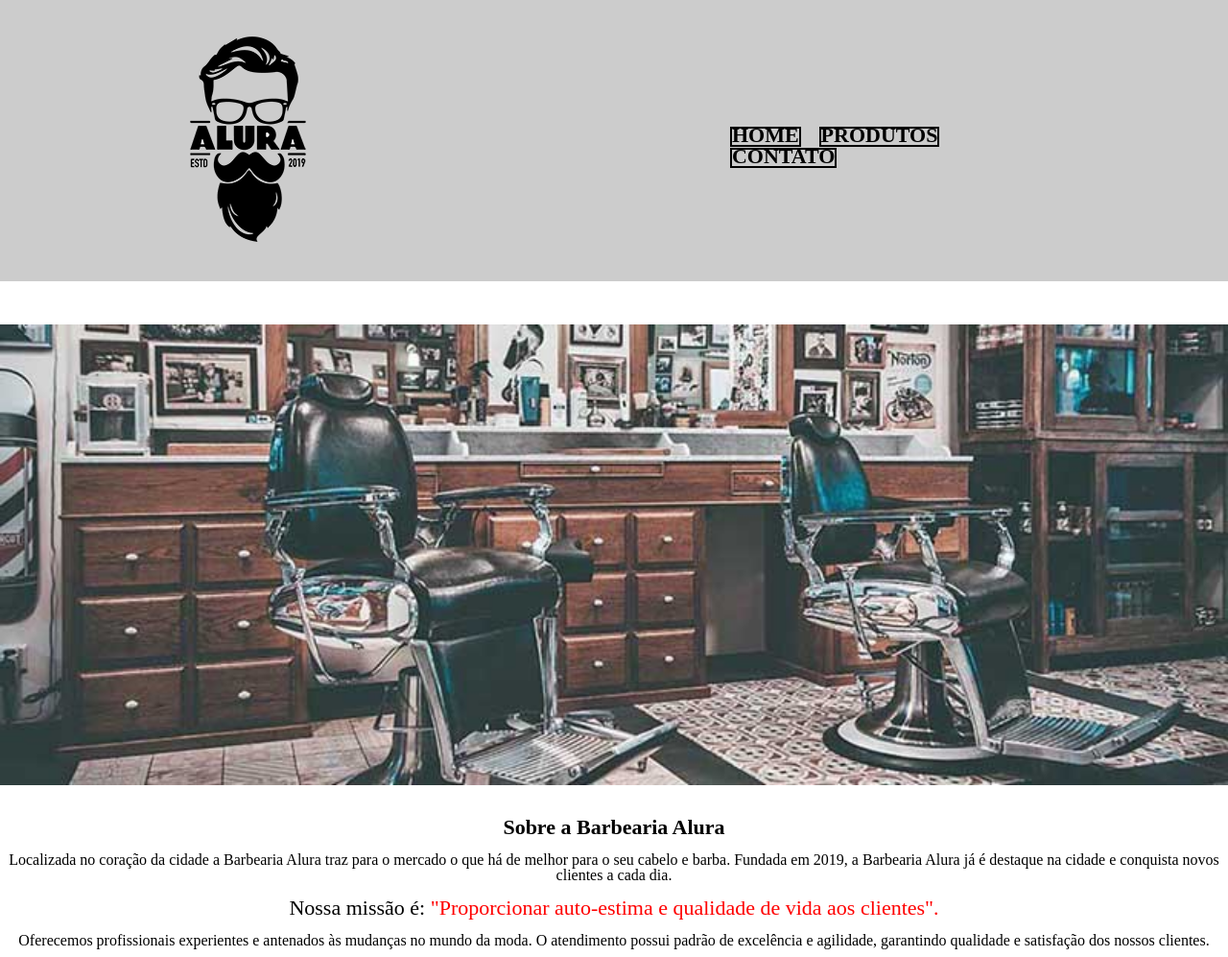
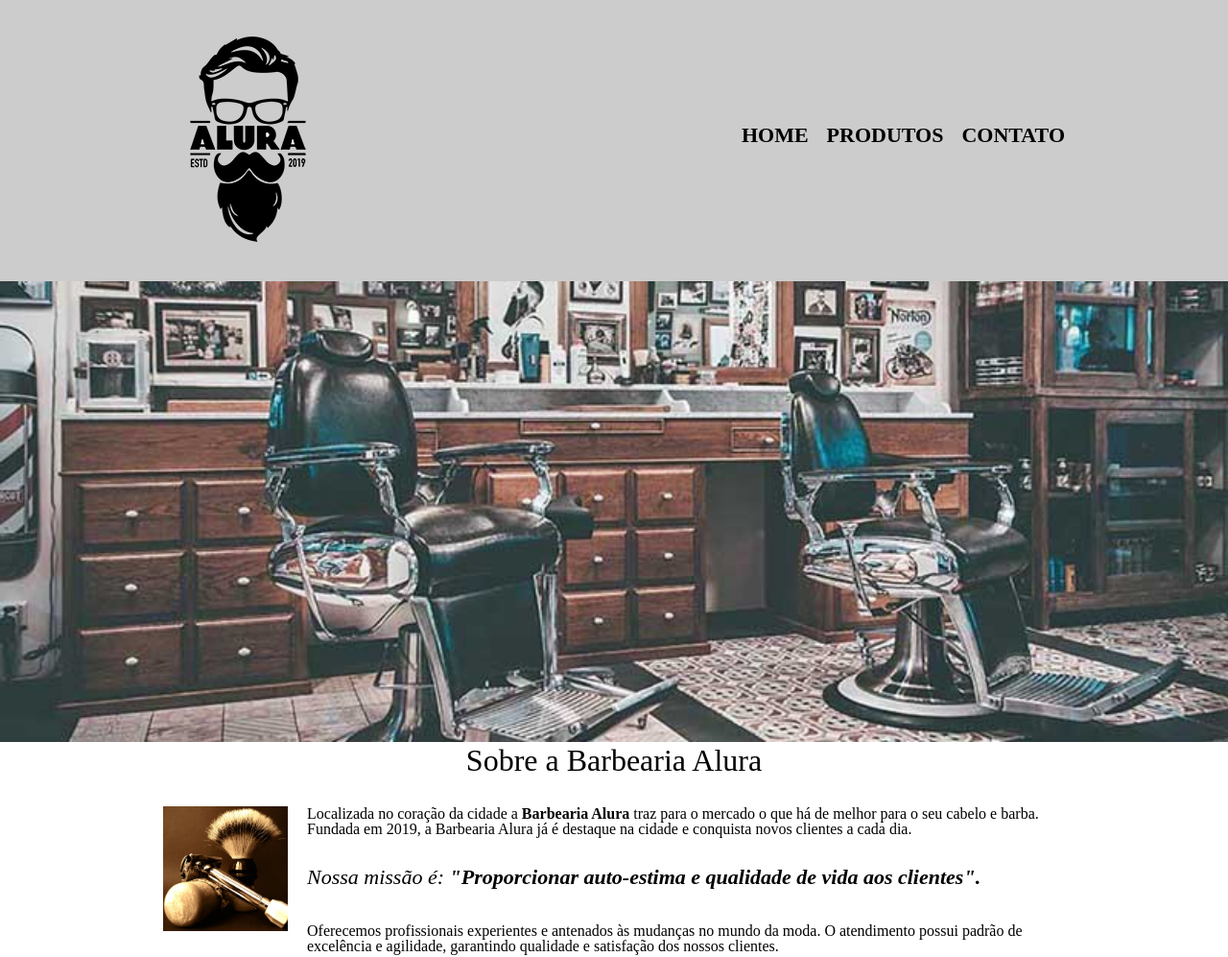
Before and after one commit to luccasadriano/alura-barbershop, a plain HTML site: page src/index.html in a window 1280 px wide. Shown: the top 997 px of the page at 96% size. Drawn offline with Linux system fonts and the light colour scheme.

Commit message:
HTML and CSS# part 4: advancing in CSS

```diff
--- a/src/css/style-home.css
+++ b/src/css/style-home.css
@@ -15,20 +15,13 @@ nav {
     right: 0;
 }
 
-nav ul {
-    display: inline;
-    /* padding-right: 50%;
-    padding-left: 50%; */
-}
-
-.navLi {
+nav li {
     display: inline;
     margin: 0 0 0 15px;
-    border: 2px solid #000000;
 }
 
 nav a {
-    display: inline;
+    /* display: inline; */
     text-transform: uppercase;
     color: #000000;
     font-weight: bold;
@@ -41,45 +34,44 @@ nav a:hover {
     text-decoration: underline;
 }
 
-
-/* main {
+main {
     width: 940px;
     margin: 0 auto;
-} */
-
-.principal {
-    background: #FFFFFF;
-    margin: 0 auto;
-    padding: 30px 0;
 }
 
-#banner {
+.banner {
     width: 100%;
-    margin: 0 auto;
-    padding-top: 15px;
-    padding-bottom: 15px;
 }
 
-.titulo-centralizado {
-    font-size: 22px;
-    font-weight: bold;
+.titulo-principal {
     text-align: center;
-    padding-top: 15px;
-    padding-bottom: 15px;
+    font-size: 2em;
+    margin: 0 0 1em;
+    clear: left;
 }
 
-p {
-    text-align: center;
+.principal p {
+    margin: 0 0 1em;
 }
 
-#missao {
+.principal strong {
+    font-weight: bold;
+}
+
+.principal em {
+    font-style: italic;
+}
+
+.utensilios {
+    width: 130px;
+    float: left;
+    margin: 0 20px 20px 0;
+}
+
+.missao {
     font-size: 22px;
     padding-top: 15px;
     padding-bottom: 15px;
-}
-
-em strong {
-    color: #FF0000;
 }
 
 .beneficios {
@@ -89,7 +81,7 @@ em strong {
     display: inline-block;
 }
 
-ul {
+.item {
     display: inline-block;
     vertical-align: top;
     width: 20%;
@@ -101,7 +93,7 @@ ul {
 }
 
 #imgBeneficios {
-    width: 50%;
+    width: 60%;
 }
 
 footer {
--- a/src/css/style.css
+++ b/src/css/style.css
@@ -18,7 +18,6 @@ nav {
 nav li {
     display: inline;
     margin: 0 0 0 15px;
-    border: 2px solid #000000;
 }
 
 nav a {
--- a/src/index.html
+++ b/src/index.html
@@ -12,31 +12,34 @@
     <header>
         <div class="caixaa">
             <h1><img src="./assets/img/logo.png" alt="Logo da Barbearia Alura"></h1>
-
             <nav>
                 <ul>
-                    <li class="navLi"><a href="index.html">Home</a></li>
-                    <li class="navLi"><a href="produtos.html">Produtos</a></li>
-                    <li class="navLi"><a href="contato.html">Contato</a></li>
+                    <li><a href="index.html">Home</a></li>
+                    <li><a href="produtos.html">Produtos</a></li>
+                    <li><a href="contato.html">Contato</a></li>
                 </ul>
             </nav>
         </div>
     </header>
+
+    <img class="banner" src="./assets/img/banner.jpg" alt="Banner da Barbearia Alura">
+
     <main>
-        <div class="principal">
-            <img id="banner" src="./assets/img/banner.jpg" alt="Banner da Barbearia Alura">
-            <h2 class="titulo-centralizado">Sobre a Barbearia Alura</h2>
+        <section class="principal">
+            <h2 class="titulo-principal">Sobre a Barbearia Alura</h2>
+
+            <img class="utensilios" src="./assets/img/utensilios.jpg" alt="Utensilios de um barbeiro">
 
             <p>Localizada no coração da cidade a <strong>Barbearia Alura</strong> traz para o mercado o que há de melhor para o seu cabelo e barba. Fundada em 2019, a Barbearia Alura já é destaque na cidade e conquista novos clientes a cada dia.</p>
 
-            <p id="missao"><em>Nossa missão é: <strong>"Proporcionar auto-estima e qualidade de vida aos
+            <p class="missao"><em>Nossa missão é: <strong>"Proporcionar auto-estima e qualidade de vida aos
             clientes".</strong></em></p>
 
             <p>Oferecemos profissionais experientes e antenados às mudanças no mundo da moda. O atendimento possui padrão de excelência e agilidade, garantindo qualidade e satisfação dos nossos clientes.</p>
-        </div>
+        </section>
         <div class="beneficios">
-            <h3 class="titulo-centralizado">Benefícios</h3>
-            <ul>
+            <h3 class="titulo-principal">Benefícios</h3>
+            <ul class="item">
                 <li class="itens">Atendimento aos clientes</li>
                 <li class="itens">Espaço diferenciado</li>
                 <li class="itens">Localização</li>
```
Also changed, not shown: src/assets/img/utensilios.jpg (added).
